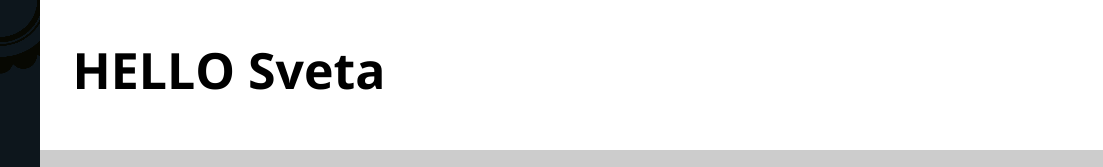
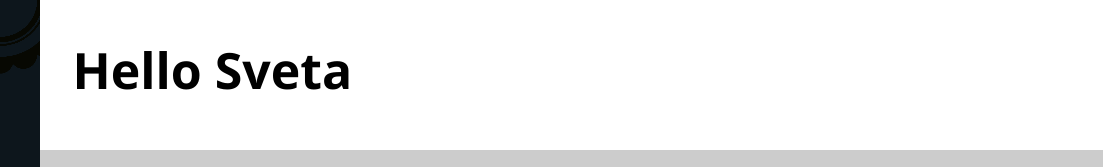
Before and after one commit to GH-TIMe/Portfolio, a plain HTML site: page index.html in a window 1280 px wide. Shown: the top 167 px of the page, 0-1103 px from the left. Drawn offline with nearby package versions, Linux system fonts and the light colour scheme.

Commit message:
Add files via upload

```diff
--- a/index.html
+++ b/index.html
@@ -95,7 +95,7 @@
 
 <body>
     <header>
-        <h1>HELLO Sveta</h1>
+        <h1>Hello Sveta</h1>
         <!-- insert <img> element, link to the small
           version of the Firefox logo -->
         <img src="originals/firefox_logo_120px.png" alt="Small version of the Firefox logo">
```
